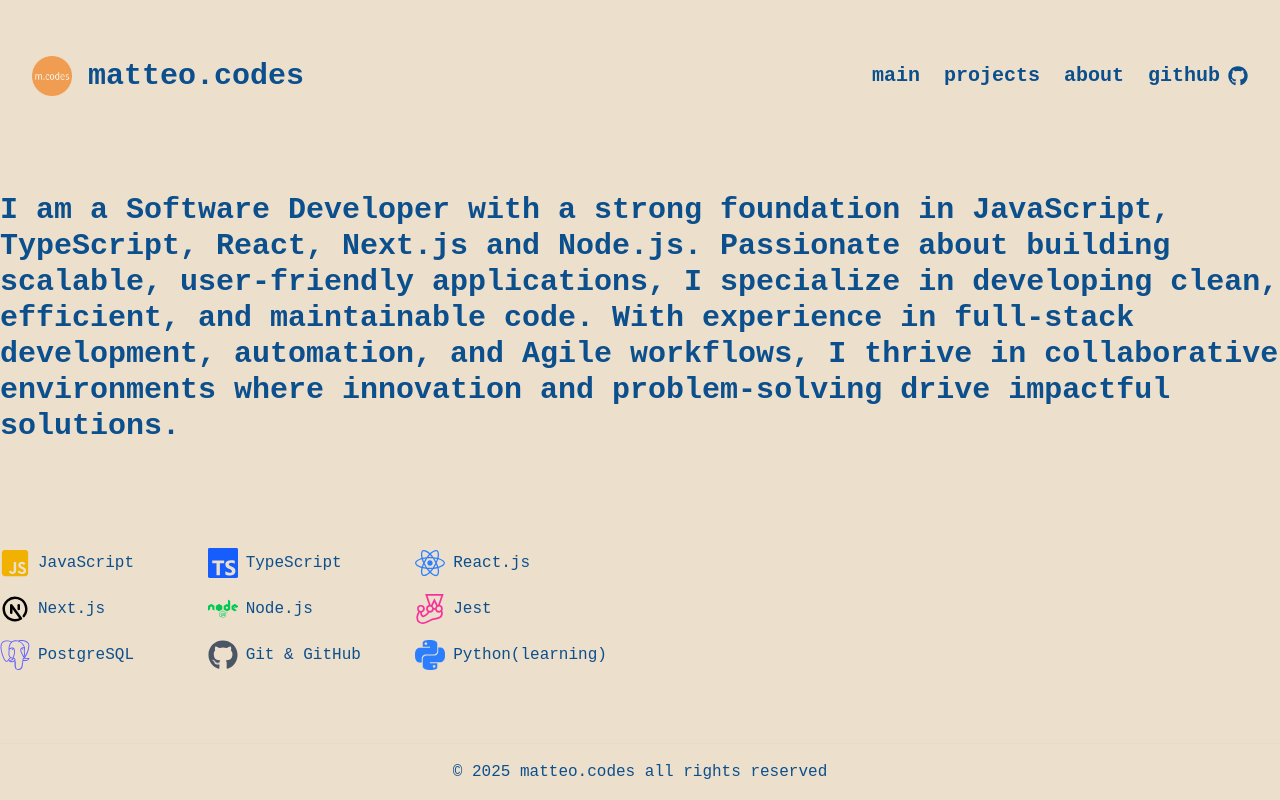
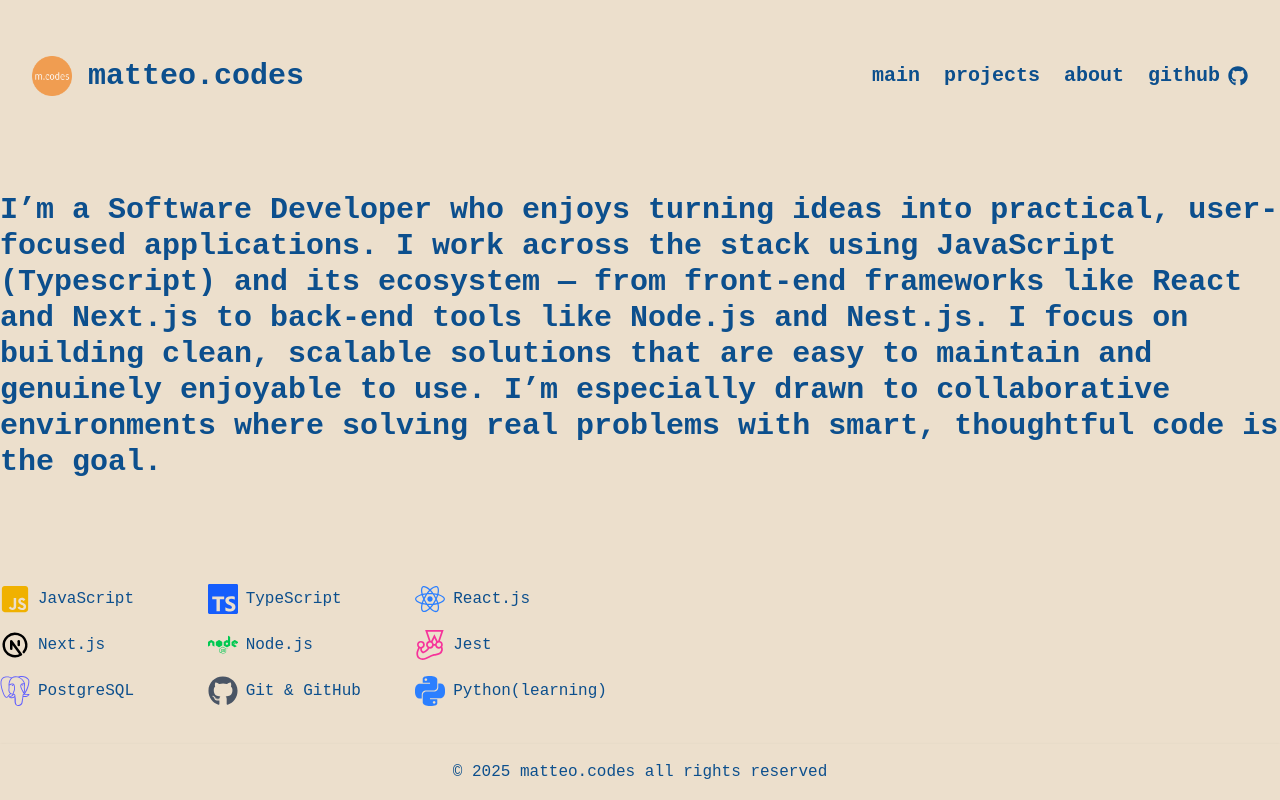
Before and after one commit to matteobu/matteo.codes, a Next.js app: page / in a window 1280 px wide. Built offline with nearby package versions, Linux system fonts and the light colour scheme.

Commit message:
Update Intro Pitch

```diff
--- a/app/page.tsx
+++ b/app/page.tsx
@@ -7,13 +7,14 @@
     <section>
       <div className="max-w-screen-xl mx-auto flex items-center justify-between w-full mt-20">
         <p className="mb-4 text-3xl font-extrabold">
-          I am a Software Developer with a strong foundation in JavaScript,
-          TypeScript, React, Next.js and Node.js. Passionate about building
-          scalable, user-friendly applications, I specialize in developing
-          clean, efficient, and maintainable code. With experience in full-stack
-          development, automation, and Agile workflows, I thrive in
-          collaborative environments where innovation and problem-solving drive
-          impactful solutions.
+          I’m a Software Developer who enjoys turning ideas into practical,
+          user-focused applications. I work across the stack using JavaScript
+          (Typescript) and its ecosystem — from front-end frameworks like React
+          and Next.js to back-end tools like Node.js and Nest.js. I focus on
+          building clean, scalable solutions that are easy to maintain and
+          genuinely enjoyable to use. I’m especially drawn to collaborative
+          environments where solving real problems with smart, thoughtful code
+          is the goal.
         </p>
       </div>
       <div className="max-w-screen-xl mx-auto flex items-center justify-between w-full mt-20">
```
